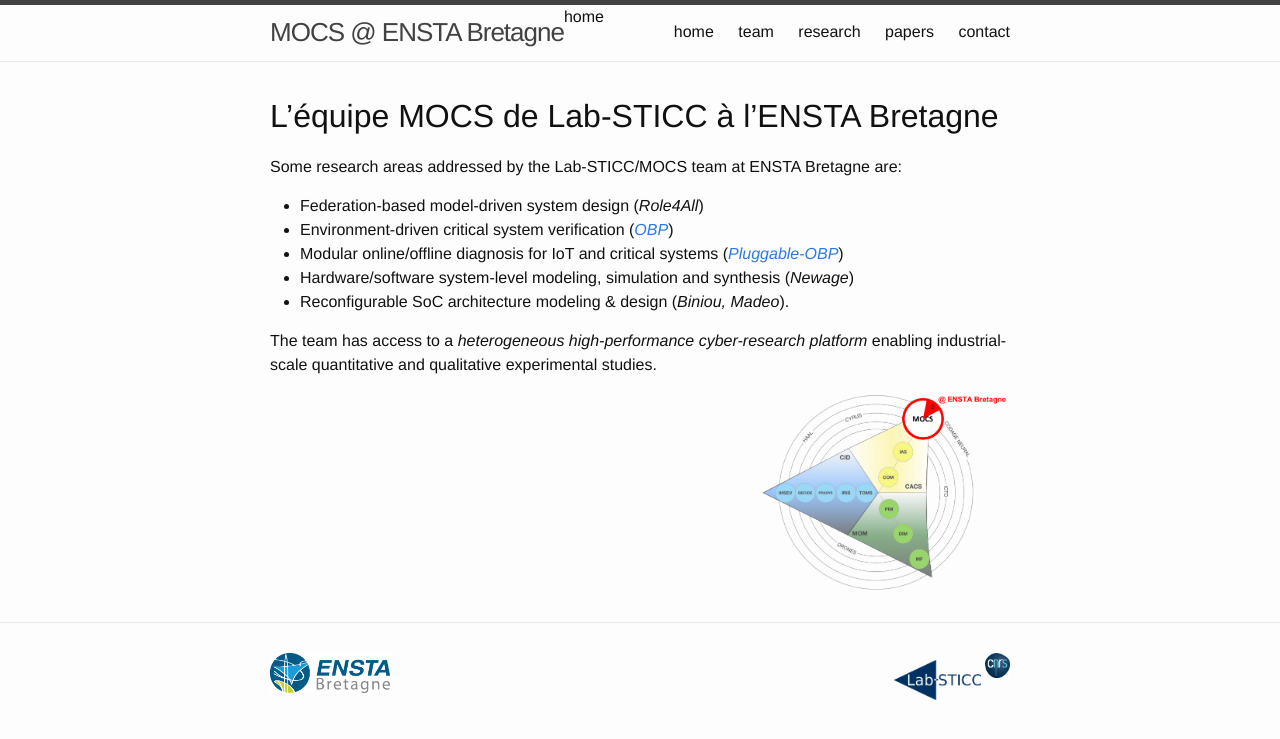
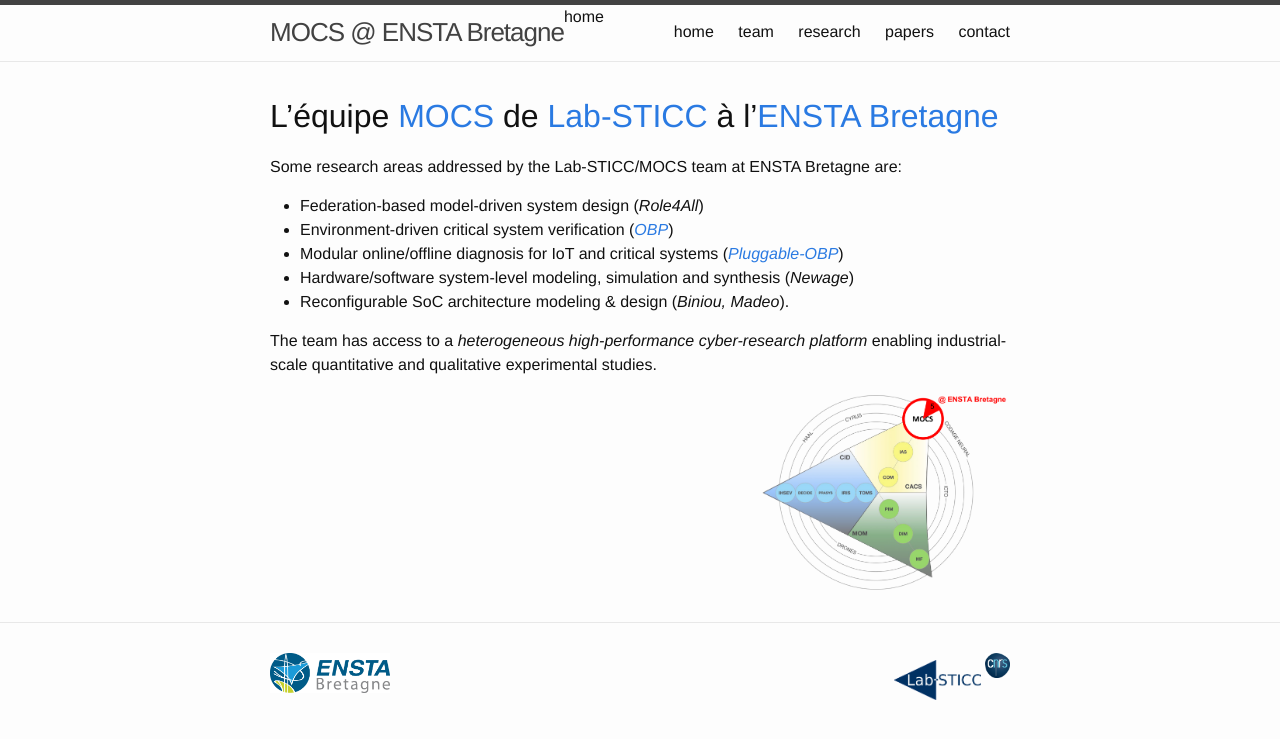
Before and after one commit to mocs-enstab/mocs-enstab.github.io, a Jekyll site: the page built from index.md, in a window 1280 px wide. Shown: the top 739 px of the page. Built offline with Jekyll 4.4.1, drawn with Linux system fonts in a browser that asks for light colours; part of the change alters nothing that is shown.

```diff
--- a/index.md
+++ b/index.md
@@ -3,7 +3,7 @@ layout: home
 title: home
 ---
 
-# L'équipe MOCS de Lab-STICC à l'ENSTA Bretagne
+# L'équipe [MOCS](https://www.labsticc.fr/en/teams/m-10-mocs.htm){:target="_blank"} de [Lab-STICC](https://www.labsticc.fr){:target="_blank"} à l'[ENSTA Bretagne](http://www.ensta-bretagne.fr/){:target="_blank"}
 
 Some research areas addressed by the Lab-STICC/MOCS team at ENSTA Bretagne are:
 
```
